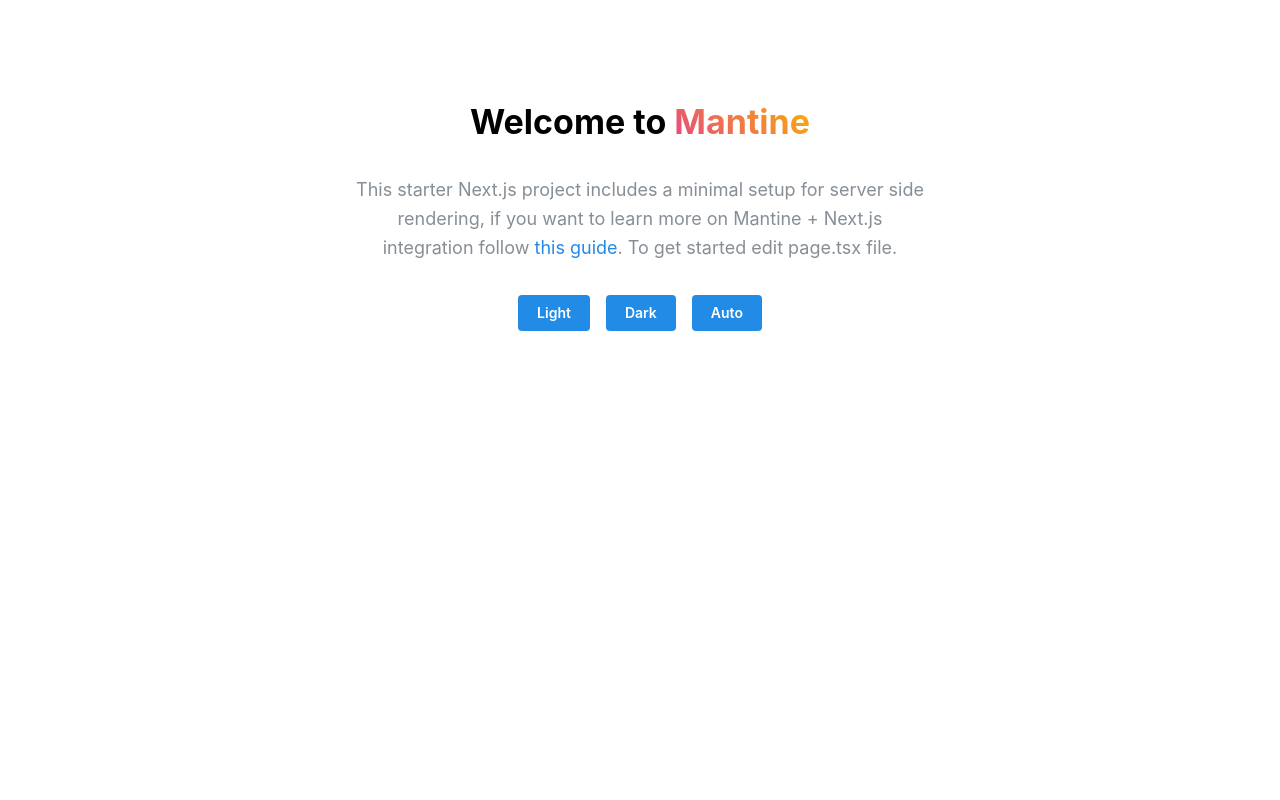
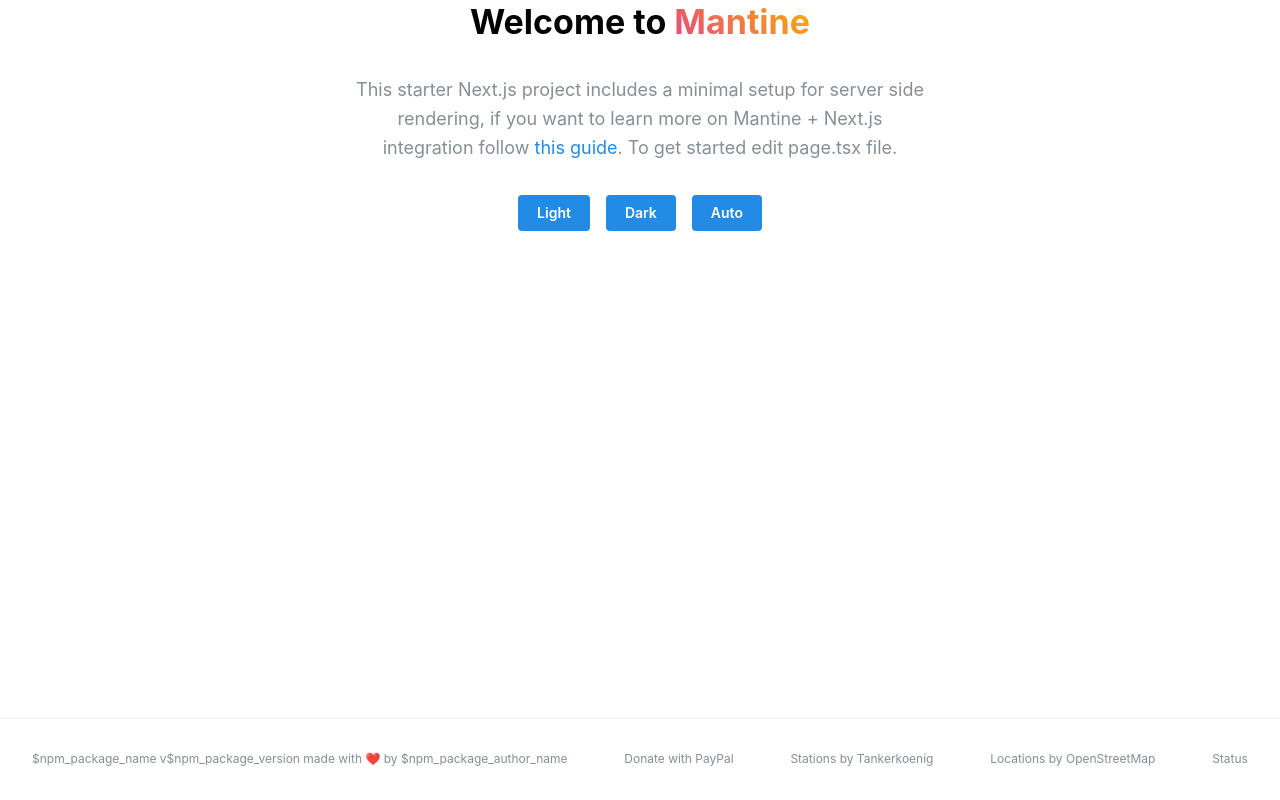
Before and after one commit to baudom/easytank, a Next.js app: page / in a window 1280 px wide. Built offline with nearby package versions, Linux system fonts and the light colour scheme.

Commit message:
create footer

```diff
--- a/src/app/globals.css
+++ b/src/app/globals.css
@@ -18,10 +18,5 @@
 
 body {
     color: rgb(var(--foreground-rgb));
-    background: linear-gradient(
-            to bottom,
-            transparent,
-            rgb(var(--background-end-rgb))
-        )
-        rgb(var(--background-start-rgb));
+    -webkit-font-smoothing: antialiased;
 }
--- a/src/app/page.tsx
+++ b/src/app/page.tsx
@@ -1,15 +1,16 @@
 import Welcome from "@/components/Welcome";
 import ColorSchemeToggle from "@/components/ColorSchemeToggle";
 import { FC } from "react";
-import { Container } from "@mantine/core";
+import Footer from "@/components/Footer";
 
-const Home: FC = () => {
+const Page: FC = () => {
     return (
-        <Container>
+        <>
             <Welcome />
             <ColorSchemeToggle />
-        </Container>
+            <Footer />
+        </>
     );
 };
 
-export default Home;
+export default Page;
--- /dev/null
+++ b/src/components/Footer/Link/index.tsx
@@ -0,0 +1,16 @@
+import { FC, memo } from "react";
+import { LinkType } from "@/components/Footer/links";
+import { Anchor } from "@mantine/core";
+
+const Link: FC<LinkType> = ({ label, link }) => (
+    <Anchor<"a">
+        c="dimmed"
+        href={link}
+        target="_blank"
+        size="xs"
+    >
+        {label}
+    </Anchor>
+);
+
+export default memo(Link);
--- /dev/null
+++ b/src/components/Footer/index.module.css
@@ -0,0 +1,21 @@
+.footer {
+    position: absolute;
+    bottom: 0;
+    width: 100%;
+    padding: var(--mantine-spacing-xl);
+    border-top: rem(1px) solid light-dark(var(--mantine-color-gray-2), var(--mantine-color-dark-5));
+
+    @media (max-width: $ mantine-breakpoint-xs) {
+        flex-direction: column;
+    }
+}
+
+.links {
+    display: flex;
+    justify-content: space-between;
+    width: 100%;
+
+    @media (max-width: $ mantine-breakpoint-xs) {
+        margin-top: var(--mantine-spacing-md);
+    }
+}
--- /dev/null
+++ b/src/components/Footer/index.tsx
@@ -0,0 +1,25 @@
+import { Group } from "@mantine/core";
+import classes from "./index.module.css";
+import { FC, useMemo } from "react";
+import links from "@/components/Footer/links";
+import Link from "./Link";
+
+const Footer: FC = () => {
+    const linkList = useMemo(
+        () =>
+            links.map((l) => (
+                <Link
+                    key={l.label}
+                    {...l}
+                />
+            )),
+        [],
+    );
+    return (
+        <footer className={classes.footer}>
+            <Group className={classes.links}>{linkList}</Group>
+        </footer>
+    );
+};
+
+export default Footer;
--- /dev/null
+++ b/src/components/Footer/links.ts
@@ -0,0 +1,26 @@
+export type LinkType = {
+    link: string;
+    label: string;
+};
+
+const links = [
+    {
+        link: process.env.NEXT_PUBLIC_AUTHOR_URL,
+        label: `${process.env.NEXT_PUBLIC_NAME} v${process.env.NEXT_PUBLIC_VERSION} made with ❤️ by ${process.env.NEXT_PUBLIC_AUTHOR}`,
+    },
+    {
+        link: "https://www.paypal.com/paypalme/dominikbaurecht",
+        label: `Donate with PayPal`,
+    },
+    {
+        link: "https://www.tankerkoenig.de",
+        label: `Stations by Tankerkoenig`,
+    },
+    {
+        link: "https://openstreetmap.org/copyright",
+        label: `Locations by OpenStreetMap`,
+    },
+    { link: "https://status.baudom.de/status/easytank", label: "Status" },
+];
+
+export default links;
--- a/src/components/Welcome/index.tsx
+++ b/src/components/Welcome/index.tsx
@@ -6,8 +6,7 @@
         <>
             <Title
                 className={""}
-                ta="center"
-                mt={100}
+                ta={"center"}
             >
                 Welcome to{" "}
                 <Text
```
